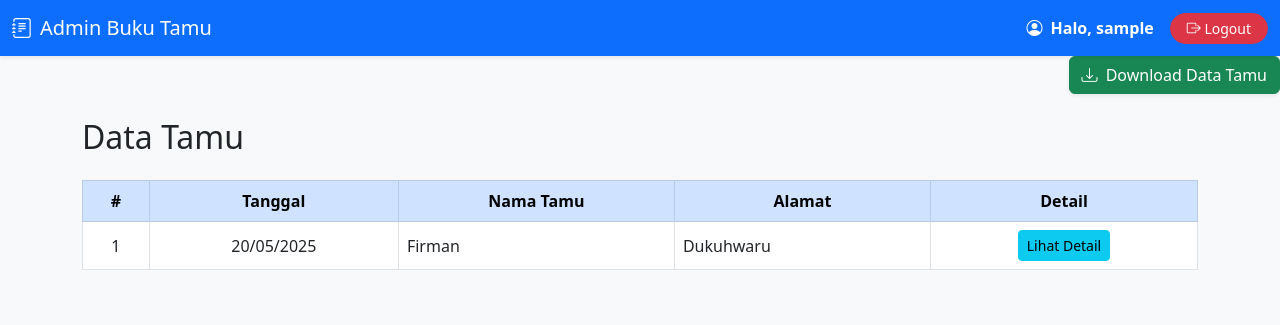
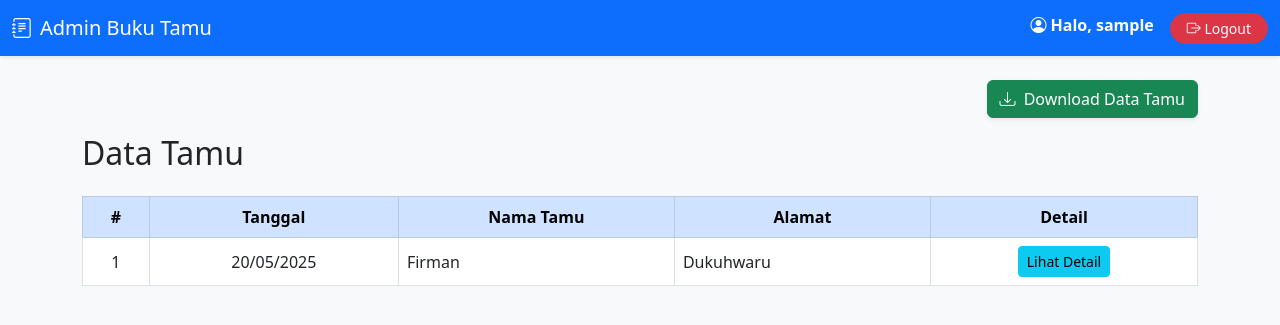
Before and after one commit to firman12233/buku-tamu, a PHP site: page /admin.php in a window 1280 px wide. Shown: the top 325 px of the page. Run offline with PHP 8.4, Linux system fonts and the light colour scheme; the visitor is signed in with stand-in values (Sample User, id 1); data comes from the database, SQL or seed files in the repository; data that the repository does not hold is empty.

Commit message:
Update admin.php

```diff
--- a/admin.php
+++ b/admin.php
@@ -9,34 +9,27 @@ if (!isset($_SESSION['admin_logged_in']) || $_SESSION['admin_logged_in'] !== tru
 
 include 'koneksi.php';
 
-// Format tanggal: Tabel (pendek)
+// Format tanggal untuk tabel
 function formatTanggalPendek($datetime) {
     return date('d/m/Y', strtotime($datetime));
 }
 
-// Format tanggal: Detail modal (panjang)
+// Format tanggal untuk modal detail
 function formatTanggalIndo($datetime) {
     $bulan = [
         1 => 'Januari', 'Februari', 'Maret', 'April', 'Mei', 'Juni',
         'Juli', 'Agustus', 'September', 'Oktober', 'November', 'Desember'
     ];
     $hari = [
-        'Sunday' => 'Minggu',
-        'Monday' => 'Senin',
-        'Tuesday' => 'Selasa',
-        'Wednesday' => 'Rabu',
-        'Thursday' => 'Kamis',
-        'Friday' => 'Jumat',
-        'Saturday' => 'Sabtu'
+        'Sunday' => 'Minggu', 'Monday' => 'Senin', 'Tuesday' => 'Selasa',
+        'Wednesday' => 'Rabu', 'Thursday' => 'Kamis', 'Friday' => 'Jumat', 'Saturday' => 'Sabtu'
     ];
-
     $timestamp = strtotime($datetime);
     $hariNama = $hari[date('l', $timestamp)];
     $tgl = date('d', $timestamp);
     $bln = $bulan[(int)date('m', $timestamp)];
     $tahun = date('Y', $timestamp);
     $jam = date('H:i', $timestamp);
-
     return "$hariNama, $tgl $bln $tahun $jam";
 }
 
@@ -52,80 +45,26 @@ $result = $conn->query($sql);
     <title>Admin - Data Buku Tamu</title>
     <link href="https://cdn.jsdelivr.net/npm/bootstrap@5.3.0/dist/css/bootstrap.min.css" rel="stylesheet" />
     <link href="https://cdn.jsdelivr.net/npm/bootstrap-icons@1.10.5/font/bootstrap-icons.css" rel="stylesheet">
-
     <style>
-        body {
-            background-color: #f8f9fa;
-        }
-
-        .table-primary {
-            background-color: #0d6efd !important;
-            color: white !important;
-        }
-
-        .table-hover tbody tr:hover {
-            background-color: #cfe2ff !important;
-            cursor: pointer;
-        }
-        .navbar-text.admin-greeting {
-            font-weight: 700;
-            font-size: 1.1rem;
-            color: #fff;
-            margin-right: 1rem;
-            user-select: none;
-        }
-        .modal-content {
-            background-color: #fff !important;
-            color: #212529 !important;
-            border-radius: 10px;
-            box-shadow: 0 0 15px rgba(0,0,0,0.15);
-            border: none;
-        }
-        .modal-header {
-            background-color: #0d6efd !important;
-            color: white !important;
-            border-bottom: none;
-            position: relative;
-        }
-        .btn-close {
-            filter: invert(1);
-        }
-
-        .modal-body > div.mt-4 {
-            background-color: #e9ecef !important;
-            padding: 8px;
-            border-radius: 4px;
-        }
-        @media (max-width: 768px) {
-            .table-responsive {
-                overflow-x: auto;
-            }
-            .navbar-text.admin-greeting {
-                font-size: 1rem;
-                margin-right: 0;
-                text-align: center;
-                display: block;
-                padding: 0.5rem 0;
-            }
-        }
+        body { background-color: #f8f9fa; }
+        .table-primary { background-color: #0d6efd !important; color: white !important; }
+        .table-hover tbody tr:hover { background-color: #cfe2ff !important; cursor: pointer; }
+        .modal-content { border-radius: 10px; box-shadow: 0 0 15px rgba(0,0,0,0.1); border: none; }
+        .modal-header { background-color: #0d6efd; color: white; }
+        .btn-close { filter: invert(1); }
+        .modal-body > div.mt-4 { background-color: #e9ecef; padding: 8px; border-radius: 4px; }
     </style>
 </head>
 <body class="bg-light">
+
+<!-- NAVBAR -->
 <nav class="navbar navbar-expand-lg navbar-dark bg-primary shadow-sm">
   <div class="container-fluid">
-      <a class="navbar-brand d-flex align-items-center" href="#">
-        <i class="bi bi-journal-text me-2"></i> Admin Buku Tamu
-      </a>
-      <button class="navbar-toggler" type="button" data-bs-toggle="collapse" data-bs-target="#navbarAdmin" aria-controls="navbarAdmin" aria-expanded="false" aria-label="Toggle navigation">
-        <span class="navbar-toggler-icon"></span>
-      </button>
-      <div class="collapse navbar-collapse justify-content-end" id="navbarAdmin">
-        <ul class="navbar-nav mb-2 mb-lg-0 align-items-lg-center">
-          <li class="nav-item me-3">
-            <span class="navbar-text text-white fw-semibold">
-              <i class="bi bi-person-circle me-1"></i>
-              Halo, <?= htmlspecialchars($_SESSION['admin_username']); ?>
-            </span>
+    <a class="navbar-brand" href="#"><i class="bi bi-journal-text me-2"></i>Admin Buku Tamu</a>
+    <div class="collapse navbar-collapse justify-content-end">
+      <ul class="navbar-nav">
+        <li class="nav-item me-3 text-white fw-semibold">
+          <i class="bi bi-person-circle me-1"></i>Halo, <?= htmlspecialchars($_SESSION['admin_username']); ?>
         </li>
         <li class="nav-item">
           <a href="logout.php" class="btn btn-danger btn-sm rounded-pill px-3">
@@ -136,24 +75,27 @@ $result = $conn->query($sql);
     </div>
   </div>
 </nav>
-<div class="mb-3 text-end">
+
+<!-- BUTTON DOWNLOAD -->
+<div class="container mt-4">
+  <div class="d-flex justify-content-end mb-3">
     <button class="btn btn-success shadow-sm" data-bs-toggle="modal" data-bs-target="#downloadModal">
       <i class="bi bi-download me-1"></i> Download Data Tamu
     </button>
   </div>
 
-<div class="container my-4">
   <h2 class="mb-4">Data Tamu</h2>
+
   <?php if ($result && $result->num_rows > 0): ?>
   <div class="table-responsive">
     <table class="table table-bordered table-hover align-middle">
       <thead class="table-primary">
-                    <tr>
-                        <th class="text-center">#</th>
-                        <th class="text-center">Tanggal</th>
-                        <th class="text-center">Nama Tamu</th>
-                        <th class="text-center">Alamat</th>
-                        <th class="text-center">Detail</th>
+        <tr class="text-center">
+          <th>#</th>
+          <th>Tanggal</th>
+          <th>Nama Tamu</th>
+          <th>Alamat</th>
+          <th>Detail</th>
         </tr>
       </thead>
       <tbody>
@@ -173,9 +115,7 @@ $result = $conn->query($sql);
           <td><?= htmlspecialchars($row['nama_tamu']) ?></td>
           <td><?= htmlspecialchars($row['alamat']) ?></td>
           <td class="text-center">
-                            <button class="btn btn-info btn-sm"
-                                data-bs-toggle="modal" data-bs-target="#detailModal"
-                                onclick="setDetail(this.closest('tr'))">
+            <button class="btn btn-info btn-sm" data-bs-toggle="modal" data-bs-target="#detailModal" onclick="setDetail(this.closest('tr'))">
               Lihat Detail
             </button>
           </td>
@@ -189,57 +129,37 @@ $result = $conn->query($sql);
   <?php endif; ?>
 </div>
 
-<!-- Modal Detail -->
-<div class="modal fade" id="detailModal" tabindex="-1" aria-labelledby="detailModalLabel">
+<!-- MODAL DETAIL -->
+<div class="modal fade" id="detailModal" tabindex="-1">
   <div class="modal-dialog modal-dialog-centered">
     <div class="modal-content">
       <div class="modal-header">
-        <h5 class="modal-title w-100 text-center fw-bold" id="detailModalLabel">TAMU</h5>
-        <button type="button" class="btn-close position-absolute top-0 end-0 m-2" data-bs-dismiss="modal" aria-label="Tutup"></button>
+        <h5 class="modal-title w-100 text-center">TAMU</h5>
+        <button type="button" class="btn-close position-absolute top-0 end-0 m-2" data-bs-dismiss="modal"></button>
       </div>
       <div class="modal-body text-center">
-        <img src="" alt="Foto Tamu" id="fotoTamu" class="img-fluid rounded mb-3" style="max-width: 100%; max-height: 400px;">
+        <img src="" id="fotoTamu" class="img-fluid rounded mb-3" style="max-height: 400px;">
         <h5 id="modalNama" class="mb-3"></h5>
-
-        <div class="mb-2">
-            <div class="fw-bold">Alamat :</div>
-            <div id="modalAlamat"></div>
-        </div>
-
-        <div class="mb-2">
-            <div class="fw-bold">Nomor Kontak :</div>
-            <div id="modalNomerHp"></div>
-        </div>
-
-        <div class="mb-2">
-            <div class="fw-bold">Asal Instansi :</div>
-            <div id="modalAsalInstansi"></div>
-        </div>
-
-        <div class="mb-2">
-            <div class="fw-bold">Nama Yang Dituju :</div>
-            <div id="modalNamaTujuan"></div>
-        </div>
-
-        <div class="mb-2">
-            <div class="fw-bold">Keperluan :</div>
-            <div id="modalKeperluan"></div>
-        </div>
-
-        <div class="mt-4">
-            <span id="modalTanggal" class="small"></span>
+        <div class="mb-2"><strong>Alamat:</strong><div id="modalAlamat"></div></div>
+        <div class="mb-2"><strong>Nomor Kontak:</strong><div id="modalNomerHp"></div></div>
+        <div class="mb-2"><strong>Asal Instansi:</strong><div id="modalAsalInstansi"></div></div>
+        <div class="mb-2"><strong>Nama Yang Dituju:</strong><div id="modalNamaTujuan"></div></div>
+        <div class="mb-2"><strong>Keperluan:</strong><div id="modalKeperluan"></div></div>
+        <div class="mt-4"><span id="modalTanggal" class="small"></span></div>
       </div>
     </div>
   </div>
 </div>
-</div>
-<!-- Modal Download -->
-<div class="modal fade" id="downloadModal" tabindex="-1" aria-labelledby="downloadModalLabel" aria-hidden="true">
+
+<!-- MODAL DOWNLOAD -->
+<div class="modal fade" id="downloadModal" tabindex="-1" aria-labelledby="downloadModalLabel">
   <div class="modal-dialog modal-dialog-centered">
     <div class="modal-content border-0 shadow">
       <div class="modal-header bg-primary text-white">
-        <h5 class="modal-title" id="downloadModalLabel"><i class="bi bi-calendar-range me-2"></i>Unduh Data Tamu</h5>
-        <button type="button" class="btn-close btn-close-white" data-bs-dismiss="modal" aria-label="Tutup"></button>
+        <h5 class="modal-title" id="downloadModalLabel">
+          <i class="bi bi-calendar-range me-2"></i>Unduh Data Tamu
+        </h5>
+        <button type="button" class="btn-close btn-close-white" data-bs-dismiss="modal"></button>
       </div>
       <div class="modal-body">
         <form action="download_tamu.php" method="get" target="_blank">
@@ -262,46 +182,26 @@ $result = $conn->query($sql);
   </div>
 </div>
 
-
+<!-- SCRIPT -->
 <script src="https://cdn.jsdelivr.net/npm/bootstrap@5.3.0/dist/js/bootstrap.bundle.min.js"></script>
 <script>
-  const downloadModal = document.getElementById('downloadModal');
-  downloadModal.addEventListener('shown.bs.modal', () => {
+  function setDetail(tr) {
+    document.getElementById('modalNama').textContent = tr.dataset.nama;
+    document.getElementById('modalAlamat').textContent = tr.dataset.alamat;
+    document.getElementById('modalNomerHp').textContent = tr.dataset.nomer_hp;
+    document.getElementById('modalAsalInstansi').textContent = tr.dataset.asal_instansi;
+    document.getElementById('modalNamaTujuan').textContent = tr.dataset.nama_tujuan;
+    document.getElementById('modalKeperluan').textContent = tr.dataset.keperluan;
+    document.getElementById('modalTanggal').textContent = tr.dataset.tanggal;
+    document.getElementById('fotoTamu').src = 'uploads/' + tr.dataset.foto;
+  }
+
+  document.getElementById('downloadModal').addEventListener('shown.bs.modal', () => {
     document.getElementById('tanggal_awal_modal').focus();
   });
 </script>
-<script>
-    function setDetail(tr) {
-        const nama = tr.getAttribute('data-nama');
-        const alamat = tr.getAttribute('data-alamat');
-        const nomerHp = tr.getAttribute('data-nomer_hp');
-        const asalInstansi = tr.getAttribute('data-asal_instansi');
-        const namaTujuan = tr.getAttribute('data-nama_tujuan');
-        const keperluan = tr.getAttribute('data-keperluan');
-        const tanggal = tr.getAttribute('data-tanggal');
-        const foto = tr.getAttribute('data-foto');
 
-        document.getElementById('modalNama').textContent = nama;
-        document.getElementById('modalAlamat').textContent = alamat;
-        document.getElementById('modalNomerHp').textContent = nomerHp;
-        document.getElementById('modalAsalInstansi').textContent = asalInstansi;
-        document.getElementById('modalNamaTujuan').textContent = namaTujuan;
-        document.getElementById('modalKeperluan').textContent = keperluan;
-        document.getElementById('modalTanggal').textContent = tanggal;
-        document.getElementById('fotoTamu').src = 'uploads/' + foto;
-        document.getElementById('fotoTamu').alt = 'Foto ' + nama;
-    }
-
-    const detailModal = document.getElementById('detailModal');
-    detailModal.addEventListener('shown.bs.modal', function () {
-        requestAnimationFrame(() => {
-            const closeButton = detailModal.querySelector('.btn-close');
-            if (closeButton) {
-                closeButton.focus({ preventScroll: true });
-            }
-        });
-    });
-</script>
 </body>
 </html>
+
 <?php $conn->close(); ?>
```
Lines whose indentation alone changed are shown as unchanged.
